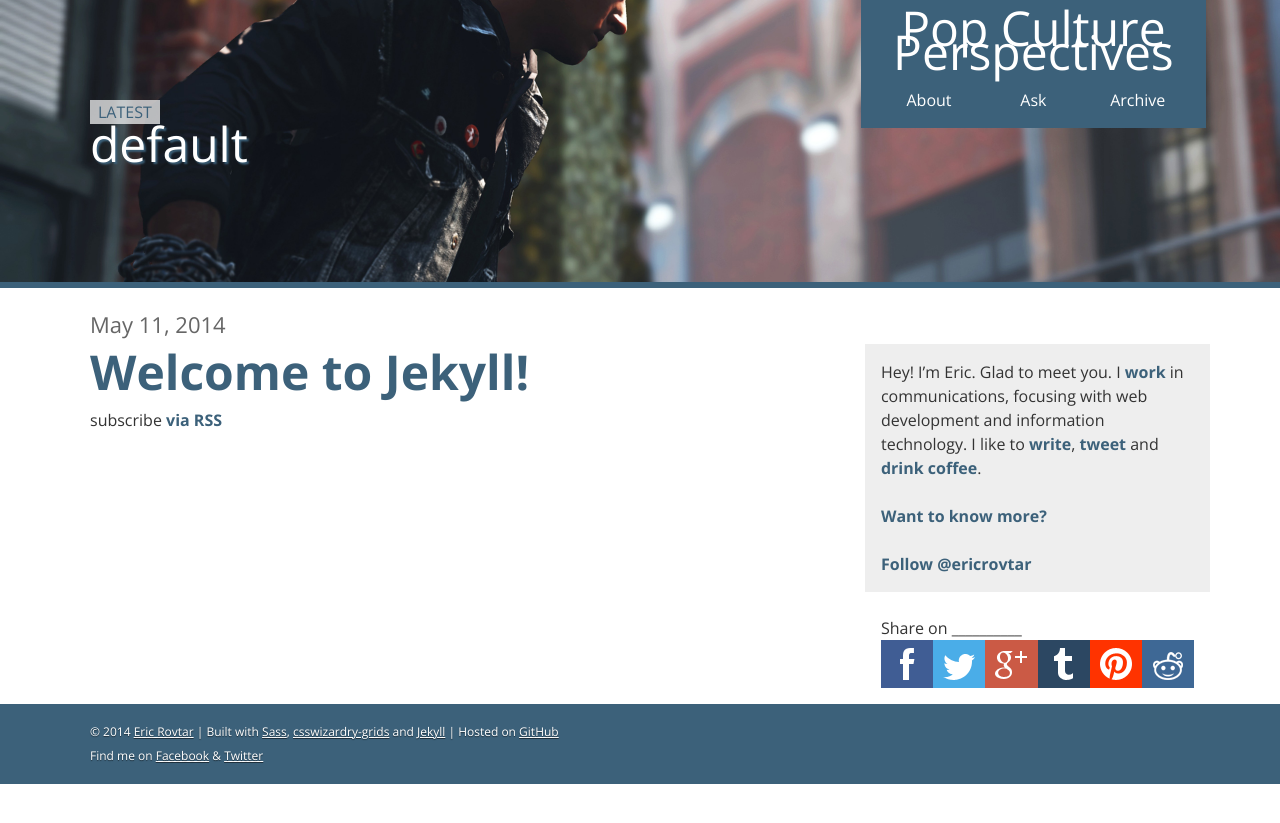
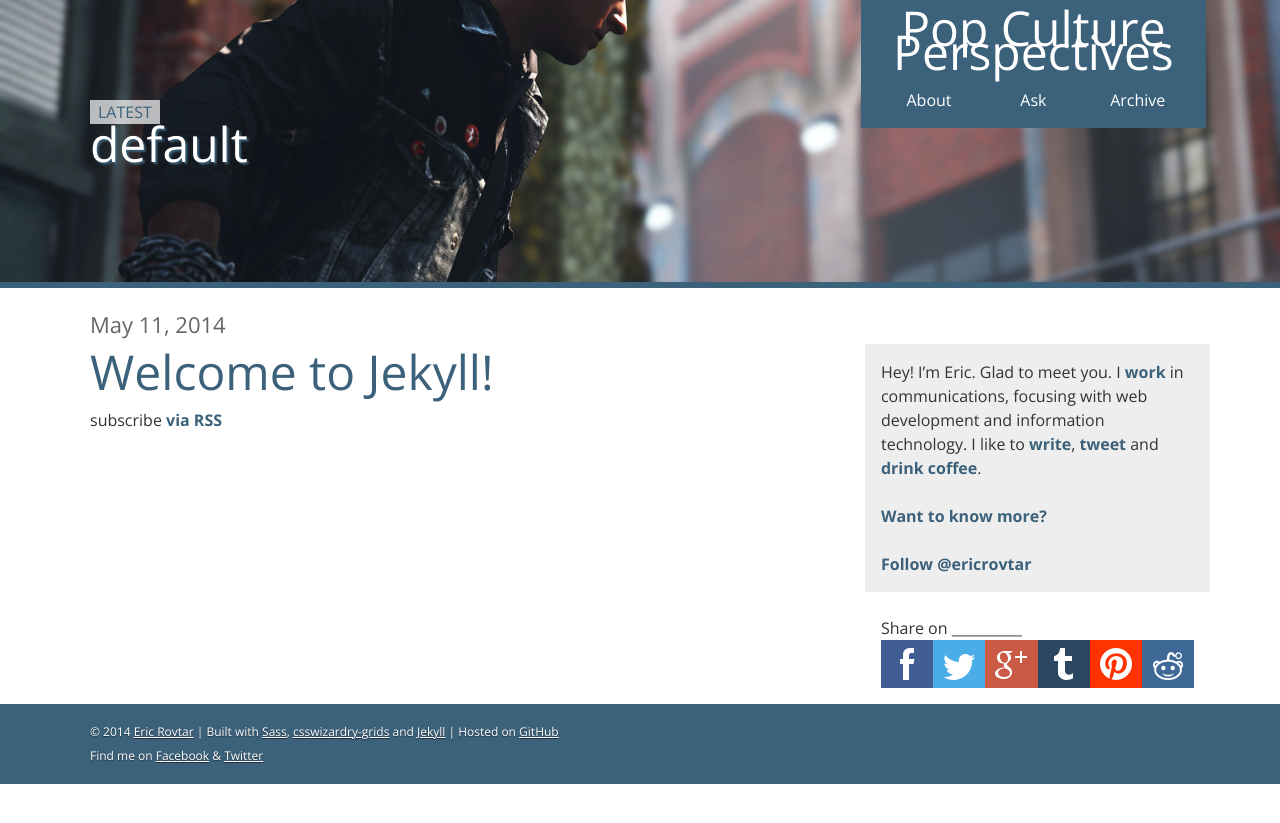
Before and after one commit to ericrovtar/ericrovtar.github.io, a Jekyll site: the page built from index.html, in a window 1280 px wide. Shown: the top 823 px of the page. Built offline with Jekyll 4.4.1, drawn with Linux system fonts in a browser that asks for light colours; comment, search, counter and statistics services are not loaded.

Commit message:
Fixing bold article titles

```diff
--- a/index.html
+++ b/index.html
@@ -8,11 +8,11 @@ showLatest: true
       {{ post.date | date: "%b %-d, %Y" }}
     </p>
 
-    <a class="post-link" href="{{ post.url | prepend: site.baseurl }}">
-        <h1>
+    <h1 class="article__title">
+        <a class="article__link" href="{{ post.url | prepend: site.baseurl }}">
             {{ post.title }}
-        </h1>
-    </a>
+        </a>
+    </h1>
 {% endfor %}
 
 <p class="rss-subscribe">subscribe <a href="{{ "/feed.xml" | prepend: site.baseurl }}">via RSS</a></p>
--- a/styles/sass/styles.css
+++ b/styles/sass/styles.css
@@ -1315,6 +1315,8 @@ blockquote, p, .addBottomMargin {
 .article {
   position: relative;
   z-index: 200; }
+  .article .article__item .article__title > a {
+    font-weight: normal; }
   .article .article__item > p.article__date, .article .article__item > p.article__tags {
     color: #666;
     font-weight: lighter; }
--- a/styles/styles.css
+++ b/styles/styles.css
@@ -1469,6 +1469,8 @@ blockquote, p, .addBottomMargin {
 .article {
   position: relative;
   z-index: 200; }
+  .article .article__item .article__title > a {
+    font-weight: normal; }
   .article .article__item > p.article__date, .article .article__item > p.article__tags {
     color: #666;
     font-weight: lighter; }
```
Also changed, not shown: styles/sass/styles.scss (+8 -2 lines), 1 other file.
